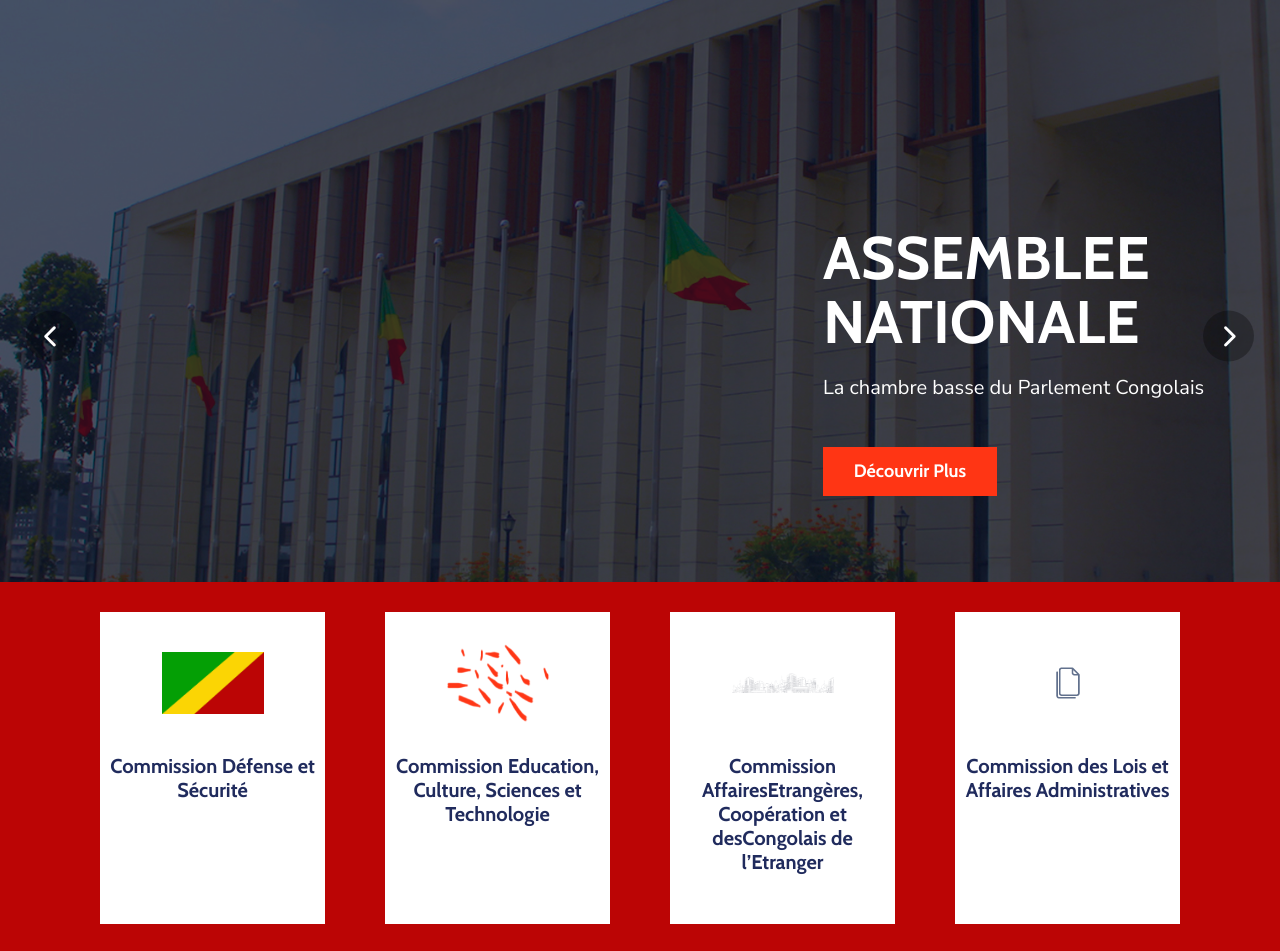
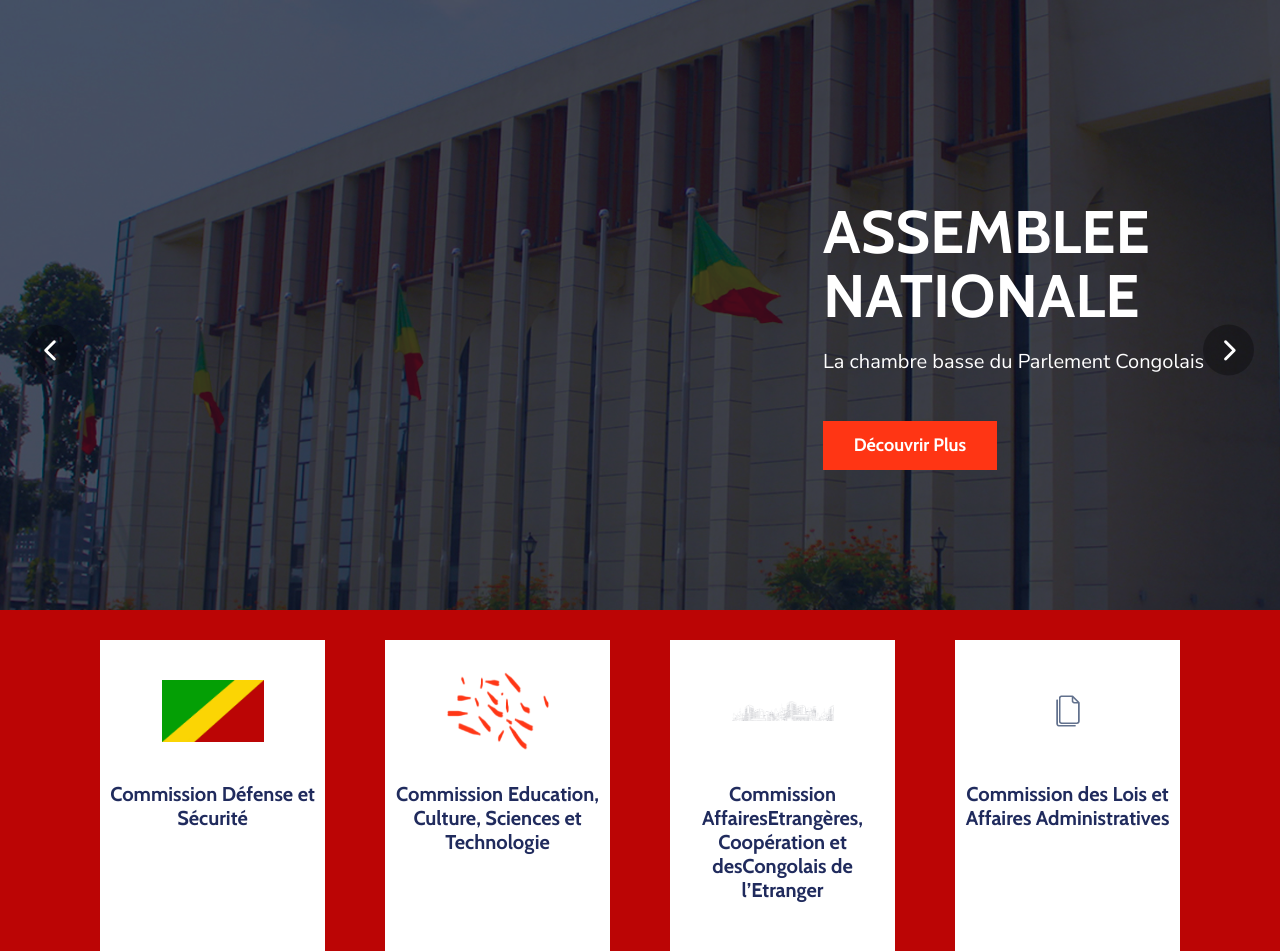
Before and after one commit to Mondesirgithub/assemblee-nationale, a Django app: page / in a window 1280 px wide. Shown: the part 162-1113 px from the top of the page. Run offline with Django 4.2, Linux system fonts and the light colour scheme; data comes from the database, SQL or seed files in the repository; grey boxes labelled with a size stand in for pictures from a placeholder-image service; some libraries are stand-ins or nearby versions; some web fonts are replaced.

Commit message:
continue working

```diff
--- a/web/templates/web/index.html
+++ b/web/templates/web/index.html
@@ -9,7 +9,7 @@
         <div>
             <article class="d-flex w-100 position-relative ibColumn text-white overflow-hidden">
                 <div class="alignHolder d-flex align-items-center w-100">
-                    <div class="align w-100 pt-20 pb-20 pt-md-40 pb-md-30 px-md-17">
+                    <div class="align w-100 pt-20 pb-20 pt-md-40 pb-md-30 px-md-17" style="height: 700px;">
                         <div class="container position-relative">
                             <div class="row" style="display: flex; justify-content: flex-end;margin-right: -640px;">
                                 <div class="col-12 col-md-9 col-xl-7 fzMedium">
```
